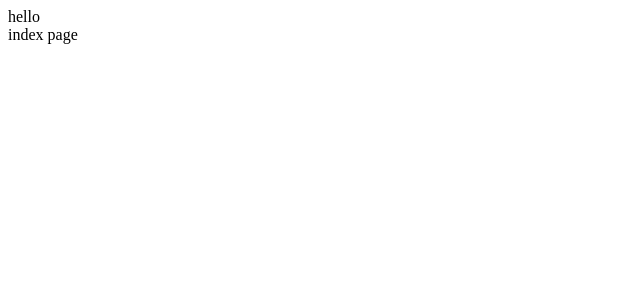
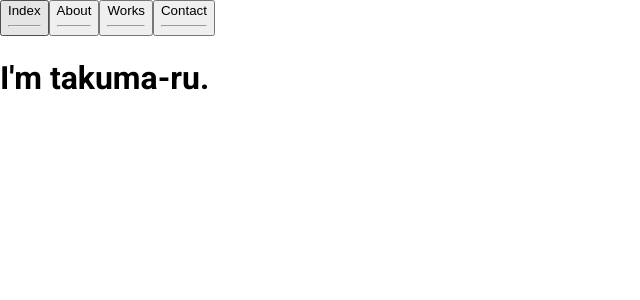
Before and after one commit to takuma-ru/takuma-ru-homepage-react, a Next.js app: page / in a window 1280 px wide. Shown: the top 300 px of the page, without its empty margins (0-640 px from the left). Built offline with nearby package versions, Linux system fonts and the light colour scheme.

Commit message:
[Add] scss var types, divider, returnScssVariables [Update] system

```diff
--- /dev/null
+++ b/components/utils/Divider.tsx
@@ -0,0 +1,47 @@
+/*
+  区切り線コンポーネント
+*/
+import { useState } from 'react'
+import scssVariable from '../../composables/returnScssVariables'
+
+interface propsInterface {
+  vertical?: boolean,
+  color?: string,
+}
+
+interface stateInterface {
+}
+
+const  Divider = (props: propsInterface) =>  {
+  const [ color, setColor ] = useState(scssVariable(props.color!))
+
+  return <>
+    <hr
+      className={props.vertical ? 'vertical' : 'divider'}
+    />
+
+    {/* scss styled jsx */}
+    <style lang='scss' scoped jsx>{`
+      .divider {
+        border-top: 1px solid;
+        border-bottom: 0px;
+        color: ${color};
+      }
+
+      .vertical {
+        width: 1px;
+        height: 100%;
+        border-width:0;
+        margin: 0px;
+        background-color: ${color};
+      }
+    `}</style>
+  </>
+}
+
+Divider.defaultProps = {
+  vertical: false,
+  color: 'black-opacity',
+}
+
+export default Divider
--- /dev/null
+++ b/composables/returnScssVariables.ts
@@ -0,0 +1,9 @@
+/**
+  _variables.scssで定義した変数を取得
+**/
+import _variables from '../styles/scss/_variables.module.scss'
+
+export default function scssVariable (variables: string) {
+  const color: string = _variables[variables] ? _variables[variables] : variables
+  return color
+}
--- a/layouts/Layout.tsx
+++ b/layouts/Layout.tsx
@@ -1,33 +1,155 @@
 import { ReactElement } from 'react'
 import Head from 'next/head'
+import { useRouter } from 'next/router';
+import Divider from '../components/utils/Divider';
 
 type LayoutProps = Required<{
   readonly children: ReactElement
   readonly metaTitle: String
 }>
 
+interface linkInterface {
+  name: string,
+  path: string,
+}
+
 export function Layout({
   children,
   metaTitle,
 }: LayoutProps) {
-  return(
-    <div>
+  // const
+  const router = useRouter();
+  const links: Array<linkInterface> = [
+    {name: 'Index', path: '/'},
+    {name: 'About', path: '/about'},
+    {name: 'Works', path: '/works'},
+    {name: 'Contact', path: '/contact'},
+  ]
+
+  // method
+  const routerPush = (link: string) => {
+    router.push(link)
+  }
+
+  return <>
+    <div id='layout'>
       <Head>
         <title>{metaTitle}&#65372;takuma-ru</title>
         <meta name="description" content="takuma-ru's homepage" />
         <link rel="icon" href="/favicon.ico" />
       </Head>
+
+      <div className='tool-bar'>
+
+      </div>
+
+      <div className='navigation-bar'>
+        <div className='button-group'>
+          {links.map(link =>(
+            <button
+              key={link.name}
+              onClick={() => routerPush(link.path)}
+            >
+              <span className='name'>{link.name}</span>
+              <Divider vertical color='white-opacity' />
+              <div className='chip' />
+            </button>
+          ))}
+        </div>
+      </div>
+
       <main>
-        hello
         {children}
       </main>
 
+
       {/* scss styled jsx */}
       <style lang='scss' scoped jsx>{`
+        #layout {
+          display: grid;
+          width: 100vw;
+          height: 100vh;
+
+          grid-template-columns: 56px 1fr 56px;
+          grid-template-rows: 56px 1fr 56px;
+          align-items: center;
+        }
+
         main {
+          grid-column: 2;
+          grid-row: 2;
+          justify-self: start;
+          align-self: flex-start;
+
+          width: 100%;
+          height: 100%;
+          padding: 16px;
+
           color: $black;
+        }
+
+        .navigation-bar {
+          grid-column: 1;
+          grid-row: 1/4;
+
+          .button-group {
+            button {
+              position: relative;
+              display: flex;
+              min-width: 56px;
+              height: 32px;
+
+              margin: 8px 0px;
+              padding: 8px 0px;
+
+              background-color: $black;
+              border: none;
+              justify-content: flex-end;
+              align-items: center;
+              font-family: 'Roboto', 'Noto Sans JP', sans-serif;
+
+              .name {
+                max-width: 0px;
+                max-height: 0px;
+                line-height: 32px;
+                font-size: 0px;
+                font-weight: 300;
+                color: $white;
+
+                margin: 8px 8px;
+
+                transform-origin: center left;
+                transition: all 0.1s ease-in-out;
+              }
+
+              .chip {
+                width: 8px;
+                height: 8px;
+
+                background-color: $white;
+
+                margin: 8px 16px;
+              }
+
+
+              &:hover {
+                height: 56px;
+                .name {
+                  max-width: 9999px;
+                  max-height: 9999px;
+                  font-size: 32px;
+                  margin: 8px 16px;
+                }
+              }
+            }
+          }
+        }
+
+        .tool-bar {
+          grid-column: 1/4;
+          grid-row: 1;
         }
       `}</style>
     </div>
-  )
+  </>
 }
--- a/pages/_app.tsx
+++ b/pages/_app.tsx
@@ -1,4 +1,5 @@
 import type { AppPropsWithLayout } from 'next/app'
+import '../styles/globals.scss'
 
 function MyApp({ Component, pageProps }: AppPropsWithLayout) {
   const getLayout = Component.getLayout ?? ((page) => page)
--- a/pages/index.tsx
+++ b/pages/index.tsx
@@ -1,17 +1,23 @@
 import type { NextPageWithLayout } from 'next'
+import Divider from '../components/utils/Divider'
 import { Layout } from '../layouts/Layout'
 
 const Index: NextPageWithLayout = () => {
   return <>
     <div className='index'>
-      index page
-
+      <h1 className='my-name'>I'm takuma-ru.</h1>
     </div>
 
     {/* scss styled jsx */}
     <style lang='scss' scoped jsx>{`
-      main {
-        color: $black;
+      .index {
+        .my-name {
+          position: absolute;
+          top: 50%;
+          right: 0%;
+          transform: translate(-50%, -50%);
+          font-size: 72px;
+        }
       }
     `}</style>
   </>
--- a/styles/_variables.scss
+++ /dev/null
@@ -1,2 +0,0 @@
-$white: #FAFEFF;
-$black: #010020;
--- a/styles/globals.scss
+++ b/styles/globals.scss
@@ -1,11 +1,11 @@
-@import './variables';
+@import './scss//variables.module';
+@import url('https://fonts.googleapis.com/css2?family=Noto+Sans+JP:wght@100;300;400;500;700&family=Roboto:wght@100;300;400;500;700&display=swap');
 
 html,
 body {
   padding: 0;
   margin: 0;
-  font-family: -apple-system, BlinkMacSystemFont, Segoe UI, Roboto, Oxygen,
-    Ubuntu, Cantarell, Fira Sans, Droid Sans, Helvetica Neue, sans-serif;
+  font-family: 'Roboto', 'Noto Sans JP', sans-serif;
 }
 
 a {
--- /dev/null
+++ b/styles/scss/_variables.module.scss
@@ -0,0 +1,13 @@
+$white: #FAFEFF;
+$white-opacity: #FAFEFF55;
+
+$black: #010020;
+$black-opacity: #01002055;
+
+:export {
+  white: $white;
+  white-opacity: $white-opacity;
+
+  black: $black;
+  black-opacity: $black-opacity;
+}
--- /dev/null
+++ b/types/variables.scss.d.ts
@@ -0,0 +1,11 @@
+declare module '*.scss' {
+  const content: {
+    [key: string]: string;
+    white: string;
+    whiteOpacity: string;
+    black: string;
+    blackOpacity: string;
+  }
+
+  export default content
+}
```
Also changed, not shown: components/Frame.tsx (deleted, +0 -11 lines), .babelrc.json, components/utils/Button.tsx (added).
